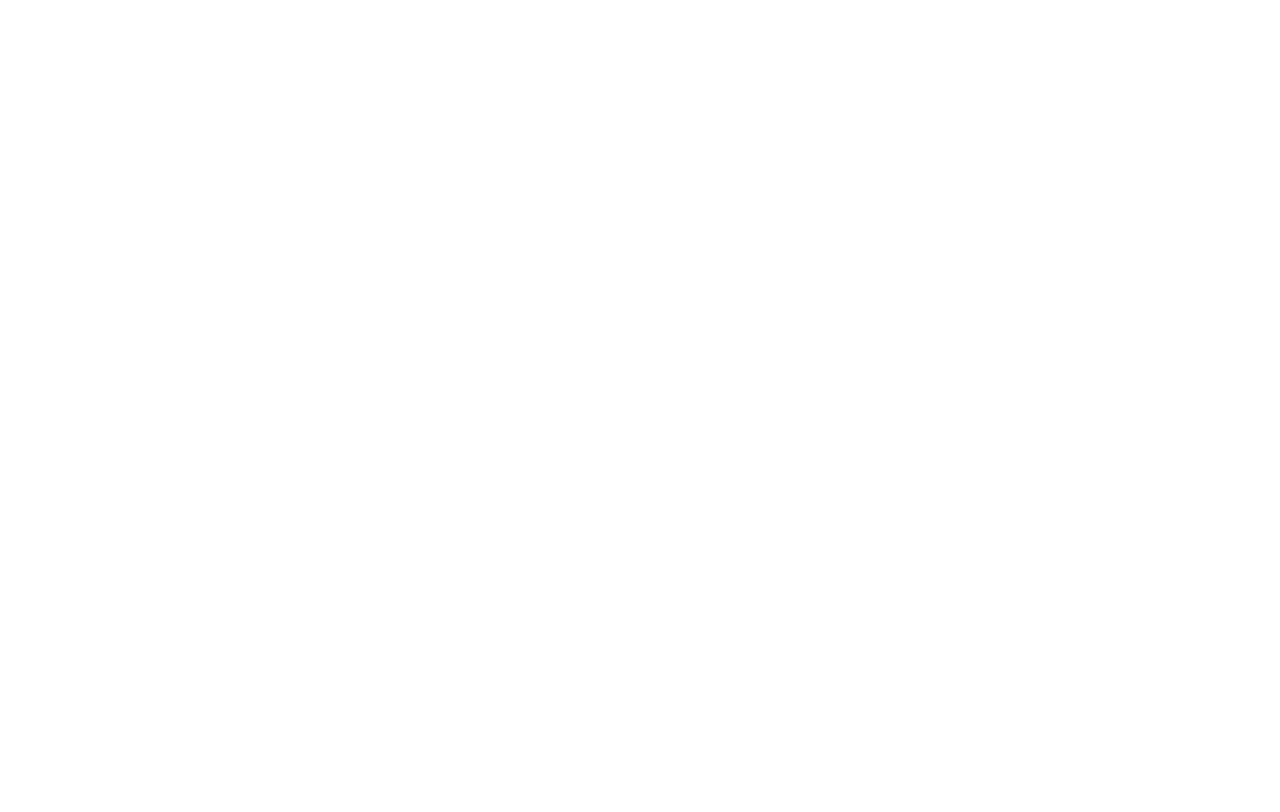
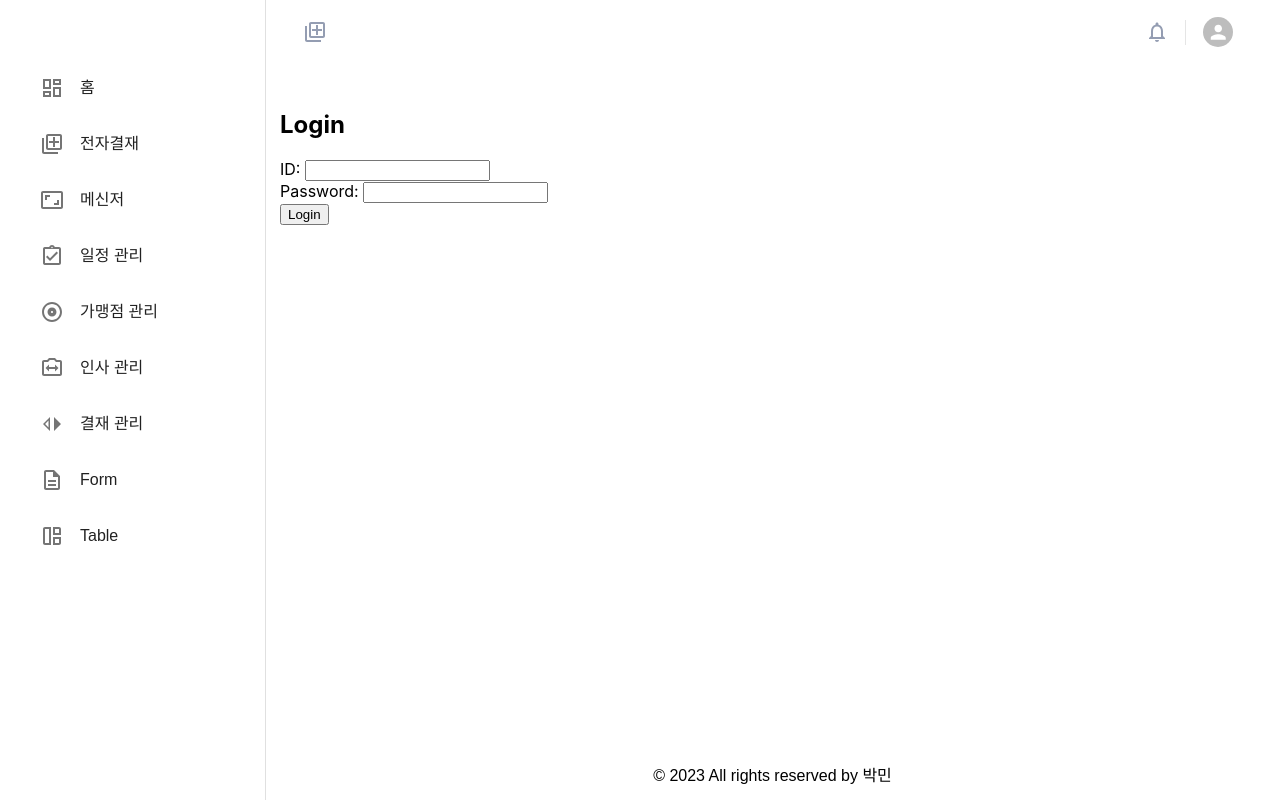
Before and after one commit to for-a-day/intranet-front, a React (Create React App) app: page /login in a window 1280 px wide. Before the commit this address had no page. Built offline with nearby package versions, Linux system fonts and the light colour scheme; sample sign-in values are in the browser's storage.

Commit message:
로그인기능, 권한설정, 필터를 위한 app.js수정

```diff
--- a/src/App.js
+++ b/src/App.js
@@ -1,14 +1,17 @@
 import './App.css';
-import { BrowserRouter, Route, Routes, useRoutes } from 'react-router-dom';
+import { BrowserRouter, Route, Routes } from 'react-router-dom';
 import Main from './pages/main/Main';
 import { ThemeProvider } from '@emotion/react';
-import {baseTheme} from './assets/Theme-variable'
+import { baseTheme } from './assets/Theme-variable';
 import FullLayout from './layout/FullLayout';
 import EmployeeList from './components/resource/EmployeeList';
 import EmployeeRegister from './components/resource/EmployeeRegister';
+import Login from './components/login/Login';
+import PrivateRoute from './components/PrivateRoute'; // PrivateRoute import
 
 function App() {
   const theme = baseTheme;
+
   return (
     <>
       <BrowserRouter>
@@ -16,10 +19,24 @@
           <Routes>
             <Route path='/' element={<FullLayout />} >
               <Route path='/' element={<Main />} />
-              <Route path="/api/employees" element={<EmployeeList />} />
-              <Route path="/api/employees/register" element={<EmployeeRegister />} />
+              <Route path="/login" element={<Login />} />
+              <Route
+                path="/app/employees"
+                element={
+                  <PrivateRoute>
+                    <EmployeeList />
+                  </PrivateRoute>
+                }
+              />
+              <Route
+                path="/app/employees/register"
+                element={
+                  <PrivateRoute>
+                    <EmployeeRegister />
+                  </PrivateRoute>
+                }
+              />
             </Route>
-
           </Routes>
         </ThemeProvider>
       </BrowserRouter>
--- /dev/null
+++ b/src/components/PrivateRoute.jsx
@@ -0,0 +1,10 @@
+import React from 'react';
+import { Navigate } from 'react-router-dom';
+
+const PrivateRoute = ({ children }) => {
+  const token = localStorage.getItem('token');
+
+  return token ? children : <Navigate to="/login" />;
+};
+
+export default PrivateRoute;
--- /dev/null
+++ b/src/components/login/Login.jsx
@@ -0,0 +1,45 @@
+import React, { useState } from 'react';
+import axios from 'axios';
+
+function Login() {
+    const [employeeId, setEmployeeId] = useState('');
+    const [employeePassword, setEmployeePassword] = useState('');
+
+    const handleSubmit = async (e) => {
+        e.preventDefault();
+        try {
+            const response = await axios.post('http://localhost:9000/login', {
+                employeeId,
+                employeePassword
+            });
+            console.log(response.data);
+            // JWT 토큰을 로컬 스토리지에 저장
+            localStorage.setItem('token', response.data.token);
+            // 로그인 성공 후 처리 (예: 리디렉션)
+            alert('로그인 성공');
+            window.location.href = 'http://localhost:3000/app/home';
+
+        } catch (error) {
+            console.error('There was an error logging in!', error);
+        }
+    };
+
+    return (
+        <div>
+            <h2>Login</h2>
+            <form onSubmit={handleSubmit}>
+                <div>
+                    <label>ID: </label>
+                    <input type="text" value={employeeId} onChange={(e) => setEmployeeId(e.target.value)} />
+                </div>
+                <div>
+                    <label>Password: </label>
+                    <input type="password" value={employeePassword} onChange={(e) => setEmployeePassword(e.target.value)} />
+                </div>
+                <button type="submit">Login</button>
+            </form>
+        </div>
+    );
+}
+
+export default Login;
--- a/src/components/resource/EmployeeList.jsx
+++ b/src/components/resource/EmployeeList.jsx
@@ -5,29 +5,44 @@
 import EmployeeModal from './EmployeeModal'; // 모달 컴포넌트 import
 
 const EmployeeList = () => {
-
   const [employees, setEmployees] = useState([]);
   const [selectedEmployee, setSelectedEmployee] = useState(null); // 선택된 직원
   const [isModalOpen, setIsModalOpen] = useState(false); // 모달 상태
   const [isEditMode, setIsEditMode] = useState(false); // 수정 모드 상태
   const [isDeleteMode, setIsDeleteMode] = useState(false); // 삭제 모드 상태
+  const token = localStorage.getItem('token');
 
   useEffect(() => {
-    axios.get('http://localhost:9005/api/employees/list')
-      .then(response => {
-        const employeesData = response.data.employees; // 응답에서 employees 데이터 추출
+    console.log(token);
+    axios.get('http://localhost:9000/app/employees/list', {
+      headers: {
+        'Authorization': `Bearer ${token}`
+      }
+    })
+    .then(response => {
+      let employeesData = response.data.employees;
 
-        const formattedEmployees = employeesData.map(employee => ({
+      // employeesData가 배열인지 확인하고 배열이 아니면 배열로 변환
+      if (!Array.isArray(employeesData)) {
+        employeesData = [employeesData];
+      }
+
+      const formattedEmployees = employeesData.map((employee, index) => {
+        console.log(`Employee ID: ${employee.employeeId}`); // 로그 추가
+        return {
           ...employee,
-          dateEmployment: formatDate(employee.dateEmployment),
-          birth: formatDate(employee.birth),
-        }));
-        setEmployees(formattedEmployees);
-      })
-      .catch(error => {
-        console.error('Error fetching employees:', error);
+          birth: formatDate(employee.birth), // 날짜 데이터 포맷 변경
+          dateEmployment: formatDate(employee.dateEmployment), // 날짜 데이터 포맷 변경
+          key: `employee-${employee.employeeId}-${index}` // 고유한 키 설정
+        };
       });
-  }, []);
+
+      setEmployees(formattedEmployees);
+    })
+    .catch(error => {
+      console.error('Error fetching employees:', error);
+    });
+  }, [token]); // token을 useEffect의 의존성 배열에 추가하여 토큰이 변경될 때마다 재요청
 
   const formatDate = (dateString) => {
     const date = new Date(dateString);
@@ -57,14 +72,14 @@
   };
 
   const handleDeleteClick = () => {
-    setIsDeleteMode(true); //삭제 모드로 변경
+    setIsDeleteMode(true); // 삭제 모드로 변경
   };
 
   return (
     <div>
       <div className="header">
         <h2>Employee List</h2>
-        <Link to="/api/employees/register" className="register-button">
+        <Link to="/app/employees/register" className="register-button">
           등록
         </Link>
       </div>
@@ -87,7 +102,7 @@
         </thead>
         <tbody>
           {employees.map(employee => (
-            <tr key={employee.employeeId} onClick={() => handleRowClick(employee)}>
+            <tr key={employee.key} onClick={() => handleRowClick(employee)}>
               <td>{employee.employeeId}</td>
               <td>{employee.name}</td>
               <td>{employee.gender}</td>
--- a/src/components/resource/EmployeeRegister.jsx
+++ b/src/components/resource/EmployeeRegister.jsx
@@ -13,17 +13,22 @@
     address: '',
     emailAddress: '',
     employmentStatus: '',
-    level: null, // 직급 초기값을 null로 설정
-    department: null, // 부서 초기값을 null로 설정
-    authority: null, // 권한 초기값을 null로 설정
+    level: '', // 직급 초기값을 null로 설정
+    department: '', // 부서 초기값을 null로 설정
+    authority: '', // 권한 초기값을 null로 설정
   });
 
   const [levels, setLevels] = useState([]);
   const [departments, setDepartments] = useState([]);
   const [authorities, setAuthorities] = useState([]);
+  const token = localStorage.getItem('token');
 
   useEffect(() => {
-    axios.get('http://localhost:9005/api/employees/register')
+    axios.get('http://localhost:9000/app/employees/register', {
+      headers: {
+        'Authorization': `Bearer ${token}`
+      }
+    })
     .then(response => {
       setLevels(response.data.levels);
       setDepartments(response.data.departments);
@@ -32,7 +37,7 @@
     .catch(error => {
       console.error('Error fetching data:', error);
     });
-  }, []);
+  }, [token]); // token을 useEffect의 의존성 배열에 추가하여 토큰이 변경될 때마다 재요청
 
   // 전화번호 형식 변환 함수
   const formatPhoneNumber = (phone) => {
@@ -60,7 +65,7 @@
       departmentCode: employee.department ? parseInt(employee.department) : null,
       authorityCode: employee.authority ? parseInt(employee.authority) : null,
     };
-    //유효성 검사 -> 묶기(유효성검사 함수)
+    // 유효성 검사 -> 묶기(유효성검사 함수)
     if (!employee.employeeId) {
       alert('아이디를 입력하세요');
       return;
@@ -100,7 +105,7 @@
       return;
     }
     if (!employee.level) {
-  alert('직급 입력하세요');
+      alert('직급을 입력하세요');
       return;
     }
     if (!employee.department) {
@@ -112,13 +117,17 @@
       return;
     }
 
-    axios.post('http://localhost:9005/api/employees/register', requestData)
+    axios.post('http://localhost:9000/app/employees/register', requestData, {
+      headers: {
+        'Authorization': `Bearer ${token}`
+      }
+    })
     .then(response => {
       console.log('Employee registered successfully:', response.data);
       alert('등록되었습니다.');
 
       // 페이지 이동
-        window.location.href = 'http://localhost:3000/api/employees';
+      window.location.href = 'http://localhost:3000/app/employees';
     })
     .catch(error => {
       console.error('Error registering employee:', error);
--- a/src/layout/sidebar/data.js
+++ b/src/layout/sidebar/data.js
@@ -12,47 +12,47 @@
   {
     title: "홈",
     icon: DashboardOutlinedIcon,
-    href: "/dashboards/dashboard1",
+    href: "/app/home",
   },
   {
     title: "전자결재",
     icon: AddToPhotosOutlinedIcon,
-    href: "/form-elements/autocomplete",
+    href: "/app/form-elements/autocomplete",
   },
   {
     title: "메신저",
     icon: AspectRatioOutlinedIcon,
-    href: "/form-elements/button",
+    href: "/app/form-elements/button",
   },
   {
     title: "일정 관리",
     icon: AssignmentTurnedInOutlinedIcon,
-    href: "/form-elements/checkbox",
+    href: "/app/form-elements/checkbox",
   },
   {
     title: "가맹점 관리",
     icon: AlbumOutlinedIcon,
-    href: "/form-elements/radio",
+    href: "/app/form-elements/radio",
   },
   {
     title: "인사 관리",
     icon: SwitchCameraOutlinedIcon,
-    href: "/api/employees",
+    href: "/app/employees",
   },
   {
     title: "결재 관리",
     icon: SwitchLeftOutlinedIcon,
-    href: "/form-elements/switch",
+    href: "/app/form-elements/switch",
   },
   {
     title: "Form",
     icon: DescriptionOutlinedIcon,
-    href: "/form-layouts/form-layouts",
+    href: "/app/form-layouts/form-layouts",
   },
   {
     title: "Table",
     icon: AutoAwesomeMosaicOutlinedIcon,
-    href: "/tables/basic-table",
+    href: "/app/tables/basic-table",
   },
 ];
 
```
Also changed, not shown: src/components/resource/EmployeeModal.jsx (+25 -16 lines). Lines whose indentation alone changed are shown as unchanged.
